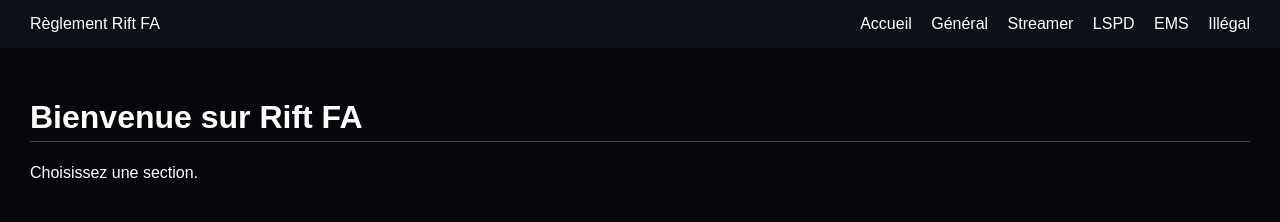
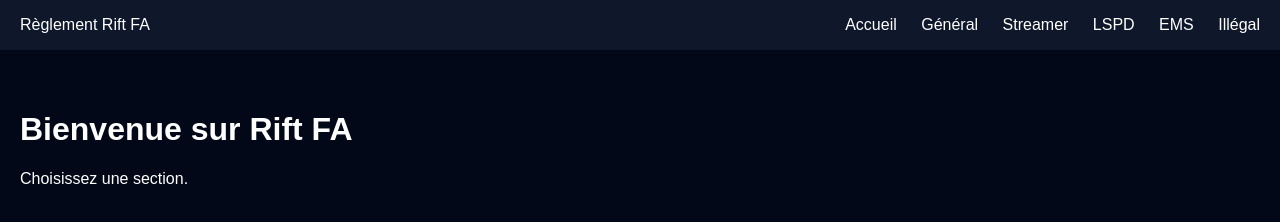
Before and after one commit to mathieudob8-jpg/rift-fa-site, a website: page index.html in a window 1280 px wide. Drawn offline with Linux system fonts and the light colour scheme.

Commit message:
Update style.css

```diff
--- a/style.css
+++ b/style.css
@@ -1,39 +1,37 @@
 body {
   margin: 0;
   font-family: Arial, sans-serif;
-  background: #05070c;
+  background-color: #020817;
   color: white;
 }
+
 .header {
   display: flex;
   justify-content: space-between;
-  padding: 15px 30px;
-  background: #0d1017;
+  align-items: center;
+  padding: 16px 20px;
+  background-color: #0f172a;
 }
-nav a {
-  margin-left: 15px;
+
+.header nav a {
   color: white;
   text-decoration: none;
+  margin-left: 20px;
 }
-main {
-  padding: 30px;
+
+#content {
+  min-height: calc(100vh - 70px);
 }
-.section {
-  margin-bottom: 30px;
-}
-h1, h2 {
-  border-bottom: 1px solid #444;
-  padding-bottom: 5px;
-}
-ul {
-  margin-top: 10px;
+
+.page {
+  min-height: calc(100vh - 70px);
+  padding: 40px 20px;
+  color: white;
 }
 
 .logo-background {
-  width: 100%;
-  height: calc(100vh - 80px);
   background-image: url("meteor-logo-rift-roleplay-main.png");
   background-repeat: no-repeat;
   background-position: center;
-  background-size: contain;
+  background-size: 350px;
 }
```
